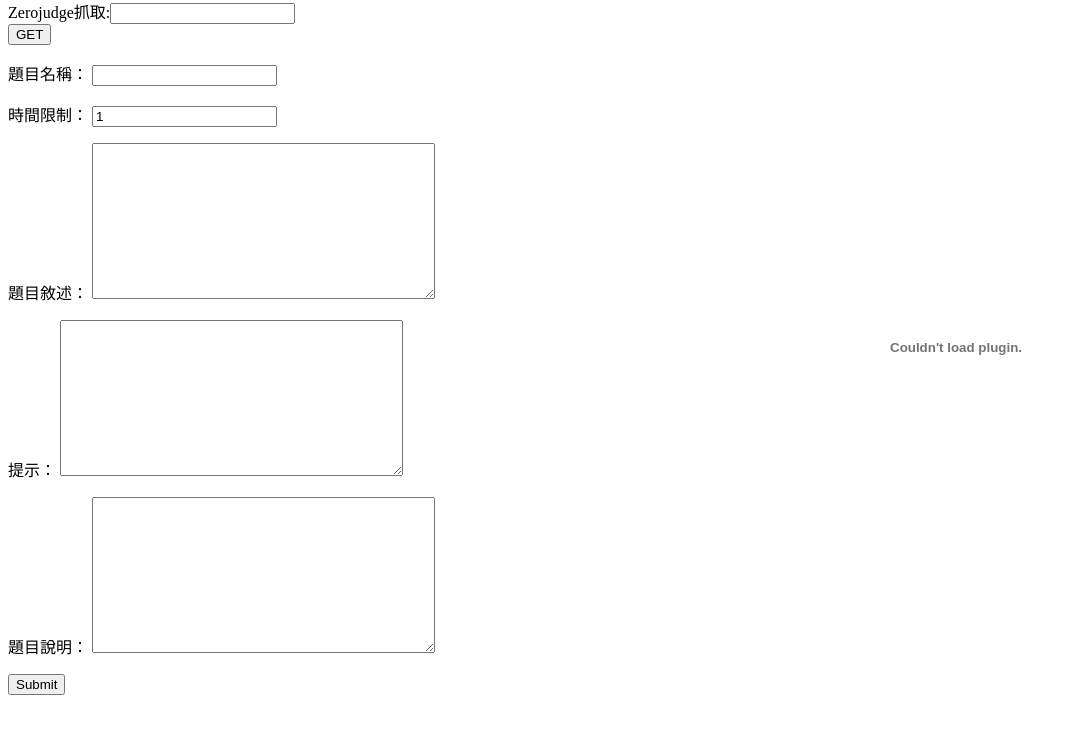
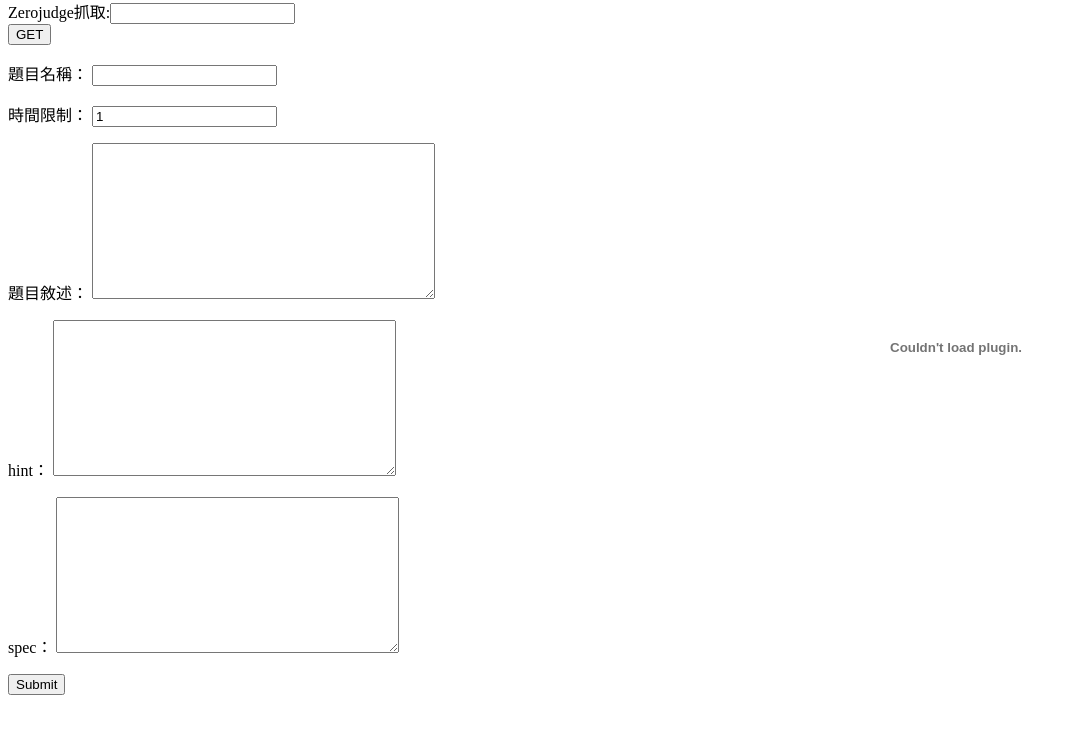
Before and after one commit to 10946009/latexPDF-django, a Django app: template templates/create.html in a window 1280 px wide. Shown: the part 27-761 px from the top of the page, without its empty margins (0-1076 px from the left). Run offline with Django 5.2, Linux system fonts and the light colour scheme; the template is opened without the code that fills it: values that come from a table or form of the project are taken from there, others are empty; some libraries are stand-ins or nearby versions.

Commit message:
新增ZJ用法-2

```diff
--- a/outfile/forms.py
+++ b/outfile/forms.py
@@ -1,7 +1,7 @@
 from django import forms
 from django.forms import ModelForm ,inlineformset_factory
 from outfile.models import Problem, InputOutput
-
+from django.forms import modelformset_factory
 class ProblemForm(ModelForm):
     class Meta:
         model = Problem
@@ -10,8 +10,8 @@ class ProblemForm(ModelForm):
             'title': '題目名稱',
             'timelimit': '時間限制',
             'statement': '題目敘述',
-            'hint': '提示',
-            'spec': '題目說明',
+            'hint': 'hint',
+            'spec': 'spec',
         }
         widgets = {
             'title': forms.TextInput(attrs={'class': 'form-control'}),
--- a/outfile/views/get_zerojudge.py
+++ b/outfile/views/get_zerojudge.py
@@ -106,7 +106,14 @@ def get_zerojudge(request,cid):
         output_file(path_dom,'problem.yaml',f'name: {title}')
         output_file(path_dom,'domjudge-problem.ini',f"timelimit='{timelimit}'")
         initial_data = {"statement":lst[0],"input":lst[1],"output":lst[2],"title":title,"timelimit":timelimit}
+
         form = ProblemForm(initial=initial_data)
+        form.title = title
+        form.timelimit = timelimit
+        form.statement = lst[0]
+        form.input = lst[1]
+        form.output = lst[2]
+
         #複製generator.py到資料夾
         # f1 = f'{os.getcwd()}/generator.py'
         # f2 = f'{path}/dom/generator.py'
--- a/templates/create.html
+++ b/templates/create.html
@@ -1,14 +1,9 @@
 <!-- FILEPATH: /d:/主任的domjudge/Django_getZerojudge/getZerojudge/templates/create.html -->
 {% extends "base.html" %}
-{% load static %}
+
 {% block body %}
 
-<div style="display: flex;">
-    <div style="flex: 1;" id="CreateForm">
-        {% include "create_form.html" %}
-    </div>
-    <div style="flex: 1;">
-        <embed src="{% static "latex/" %}{{cid}}/dom/problem.pdf" width="100%" height="100%" type="application/pdf">
-    </div>
+<div style="display: flex;" id="CreateForm">
+    {% include "create_form.html" %}
 </div>
 {% endblock body %}
--- a/templates/create_form.html
+++ b/templates/create_form.html
@@ -1,11 +1,18 @@
+{% load static %}
+<div style="flex: 1;">
     <form method="post">
         <div>Zerojudge抓取:<input id="ZeroJudgeNumber"></input></div> <button onclick="GetZeroJudge({{cid}})">GET</button>
         {% csrf_token %}
         {{ form.as_p }}
-    {% comment %} {{ input_output_form.management_form }}
-    {{ input_output_form.as_table }} {% endcomment %}
         <button >Submit</button>
     </form>
+</div>
+<div style="flex: 1;">
+        <embed src="{% static "latex/" %}{{cid}}/dom/problem.pdf" width="100%" height="100%" type="application/pdf">
+</div>
+
+
+
 
 <script>
     function GetZeroJudge(cid) {
```
Lines whose indentation alone changed are shown as unchanged.
